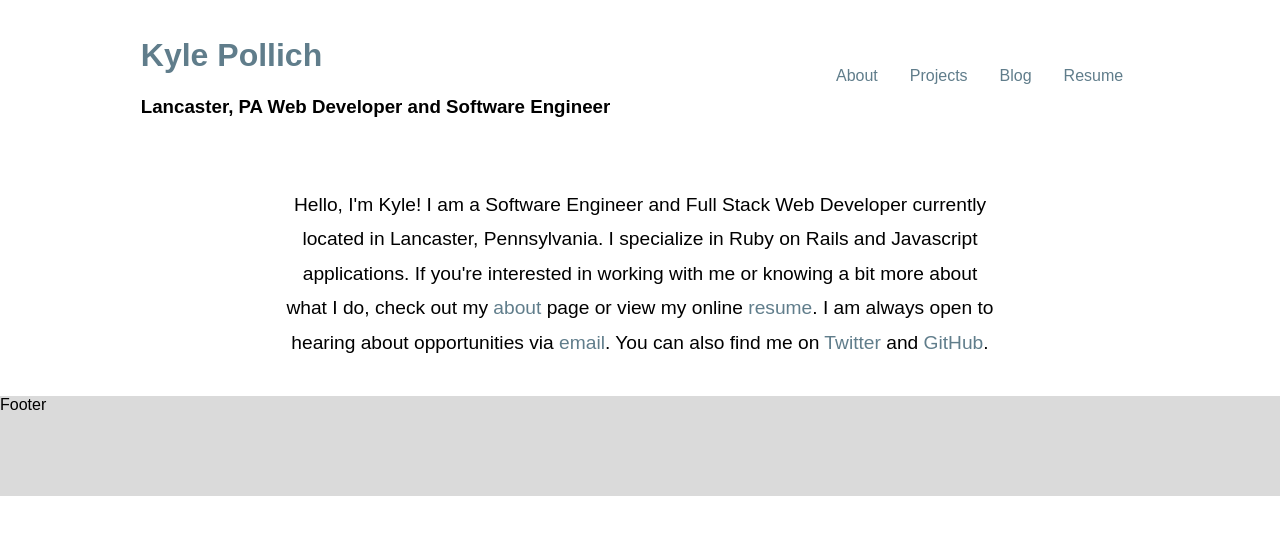
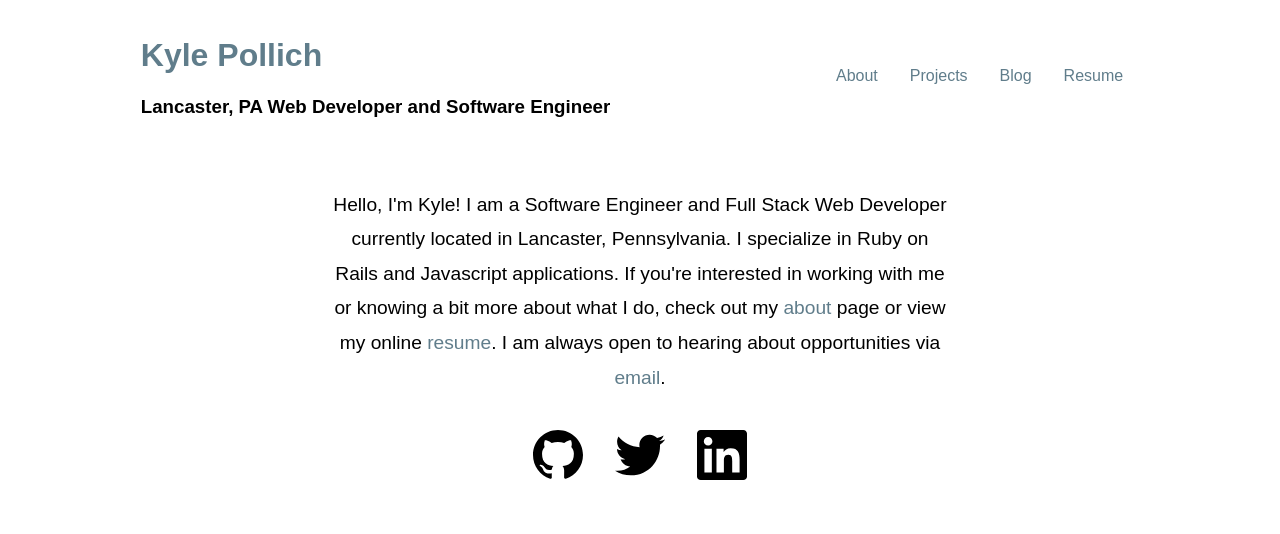
Before and after one commit to kpollich/contentful-blog, a React app: page / in a window 1280 px wide. Built offline with nearby package versions, Linux system fonts and the light colour scheme.

Commit message:
Add icons. Some WIP on pages

```diff
--- a/src/components/About/index.js
+++ b/src/components/About/index.js
@@ -6,7 +6,29 @@ class About extends Component {
   render() {
     return (
       <Layout>
-        About Page
+        <div>
+          <p>
+            Hello! My name is Kyle Pollich, and I am a 23 year old software
+            engineer located in Lancaster, Pennsylvania. I graduated from
+            Millersville University in 2015 with a degree in Computer Science. I
+            work primarily with data driven web applications, e-commerce
+            platforms, and RESTful API’s.
+          </p>
+
+          <p>
+            I’m also a hobby programmer, and I love dabbling in new technology
+            when I can. In my free time, I’ve been learning React.js and honing
+            my front end skills.
+          </p>
+
+          <p>
+            When I’m not writing code, I’m an avid guitarist and drummer as well
+            as a huge fan of esports. You can usually catch me on weekends
+            watching League of Legends or Counter Strike tournaments, or playing
+            some competitive strategy games myself. Or you might find me
+            relaxing with my wife Alex and our Bengal cat Sterling.
+          </p>
+        </div>
       </Layout>
     );
   }
--- a/src/components/Footer/Footer.css
+++ /dev/null
@@ -1,4 +0,0 @@
-footer {
-  height: 100px;
-  background-color: #dadada;
-}
--- a/src/components/Footer/index.js
+++ /dev/null
@@ -1,15 +0,0 @@
-import React, { Component } from "react";
-
-import "./Footer.css";
-
-class Footer extends Component {
-  render() {
-    return (
-      <footer>
-        Footer
-      </footer>
-    );
-  }
-}
-
-export default Footer;
--- a/src/components/Home/Home.css
+++ b/src/components/Home/Home.css
@@ -1,6 +1,11 @@
 .home-blurb {
   font-size: 1.2em;
-  width: 70%;
+  width: 60%;
   text-align: center;
   line-height: 1.8em;
 }
+
+.icon-link {
+  height: 50px;
+  margin: 1em;
+}
--- a/src/components/Home/index.js
+++ b/src/components/Home/index.js
@@ -21,11 +21,47 @@ class Home extends Component {
             or view my online <Link to="/resume">resume</Link>. I am always open
             to hearing about
             opportunities via <a href="mailto:kpollich1@gmail.com">email</a>.
-            You
-            can also find me on{" "}
-            <a href="https://twitter.com/kylepollich">Twitter</a> and{" "}
-            <a href="https://github.com/kpollich">GitHub</a>.
           </p>
+        </div>
+
+        <div className="flex-container-centered">
+          <div className="icon-links">
+            <a
+              href="https://github.com/kpollich"
+              target="_blank"
+              rel="noopener noreferrer"
+            >
+              <img
+                src="/icons/github.svg"
+                className="icon-link"
+                alt="GitHub Icon"
+              />
+            </a>
+
+            <a
+              href="https://twitter.com/kylepollich"
+              target="_blank"
+              rel="noopener noreferrer"
+            >
+              <img
+                src="/icons/twitter.svg"
+                className="icon-link"
+                alt="Twitter Icon"
+              />
+            </a>
+
+            <a
+              href="https://www.linkedin.com/in/kyle-pollich-b881a2102/"
+              target="_blank"
+              rel="noopener noreferrer"
+            >
+              <img
+                src="/icons/linkedin.svg"
+                className="icon-link"
+                alt="LinkedIn Icon"
+              />
+            </a>
+          </div>
         </div>
       </Layout>
     );
--- a/src/components/Layout/index.js
+++ b/src/components/Layout/index.js
@@ -1,7 +1,6 @@
 import React, { Component } from "react";
 
 import Header from "../Header";
-import Footer from "../Footer";
 
 import "./Layout.css";
 
@@ -14,8 +13,6 @@ class Layout extends Component {
         <main>
           {this.props.children}
         </main>
-
-        <Footer />
       </div>
     );
   }
--- a/src/components/Projects/index.js
+++ b/src/components/Projects/index.js
@@ -6,7 +6,7 @@ class Projects extends Component {
   render() {
     return (
       <Layout>
-        Projects Page
+        Coming Soon
       </Layout>
     );
   }
```
Also changed, not shown: public/icons/github.svg (added), public/icons/linkedin.svg (added), public/icons/twitter.svg (added).
